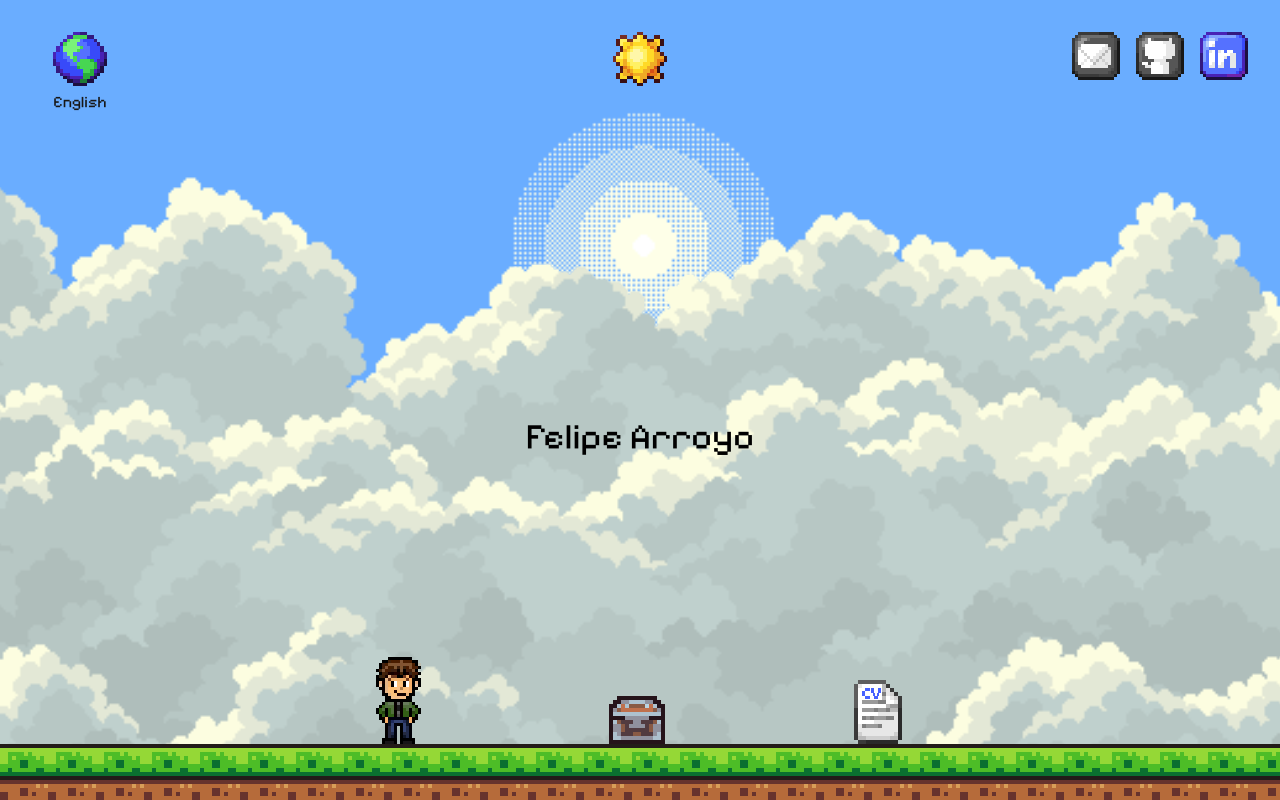
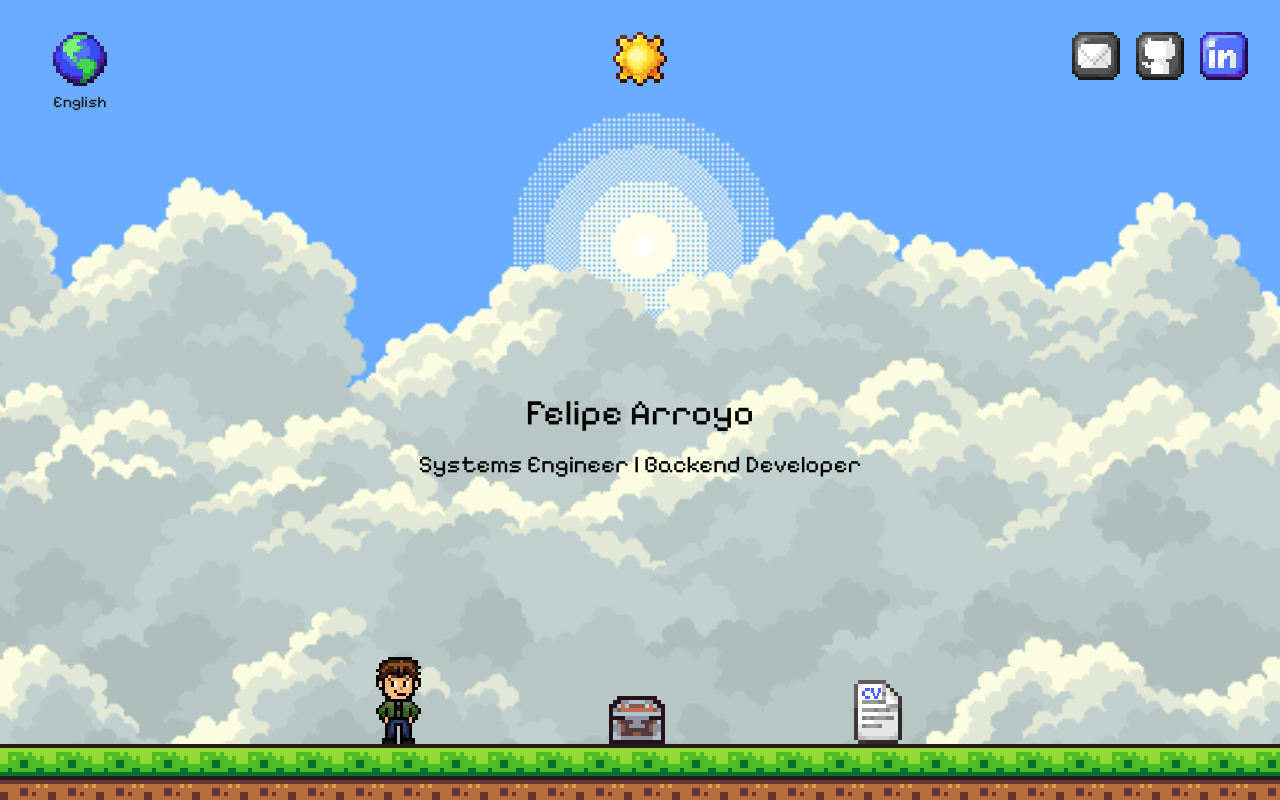
Before and after one commit to feliarroyo/portfolio, a Next.js app: page / in a window 1280 px wide. Built offline with nearby package versions, Linux system fonts and the light colour scheme.

Commit message:
feat: added subtitle on main page

```diff
--- a/app/dictionaries/translations.ts
+++ b/app/dictionaries/translations.ts
@@ -5,6 +5,7 @@ export type Dictionary = {
     github: string;
     linkedin: string;
     title: string;
+    subtitle: string;
     aboutMe: string;
     projects: string;
     cv: string;
@@ -23,6 +24,7 @@ export const translations: Record<"en" | "es", Dictionary> = {
       github: "Go To GitHub Profile",
       linkedin: "Go To LinkedIn Profile",
       title: "Felipe Arroyo",
+      subtitle: "Systems Engineer | Backend Developer",
       aboutMe: "About Me",
       projects: "Projects",
       cv: "Download CV",
@@ -39,6 +41,7 @@ export const translations: Record<"en" | "es", Dictionary> = {
       github: "Ir a perfil de GitHub",
       linkedin: "Ir a perfil de LinkedIn",
       title: "Felipe Arroyo",
+      subtitle: "Ingeniero de Sistemas | Desarrollador Backend",
       aboutMe: "Sobre mí",
       projects: "Proyectos",
       cv: "Descargar CV",
--- a/app/page.tsx
+++ b/app/page.tsx
@@ -1,3 +1,5 @@
+"use client";
+
 import DarkModeToggle from "./components/DarkModeToggle";
 import SocialMediaIcons from "./components/SocialMediaIcons";
 import AboutMeButton from "./components/AboutMeButton";
@@ -6,8 +8,14 @@ import CVButton from "./components/CVButton";
 import LanguageToggle from "./components/LanguageToggle";
 import ThemeBackground from "./components/ThemeBackground";
 import ThemeGround from "./components/ThemeGround";
+import { useLanguage } from "./context/LanguageContext";
 
 export default function Home() {
+  const { t } = useLanguage();
+
+  const titleText = t?.nav?.title || "Felipe Arroyo";
+  const subtitleText = t?.nav?.subtitle || "Systems Engineer | Backend Developer";
+
   return (
     <div className="flex flex-col min-h-screen font-sans">
       <ThemeBackground />
@@ -20,9 +28,18 @@ export default function Home() {
 
       {/* MIDDLE ROW: flex-grow pushes the header up and footer down */}
       <main className="flex flex-col items-center justify-center grow p-4 sm:p-8 z-10">
-        <h1 className="text-4xl text-black dark:text-gray-100 mb-4 crisp-pixel-font">
-          Felipe Arroyo
+        <h1
+          suppressHydrationWarning
+          className="text-4xl text-black dark:text-gray-100 mb-4 crisp-pixel-font text-center"
+        >
+          {titleText}
         </h1>
+        <h2
+          suppressHydrationWarning
+          className="text-2xl text-black dark:text-gray-100 mb-4 crisp-pixel-font text-center"
+        >
+          {subtitleText}
+        </h2>
       </main>
 
       {/* BOTTOM ROW: selectable objects on the ground */}
@@ -31,7 +48,6 @@ export default function Home() {
         <ProjectsButton />
         <CVButton />
       </ThemeGround>
-
     </div>
   );
 }
```
